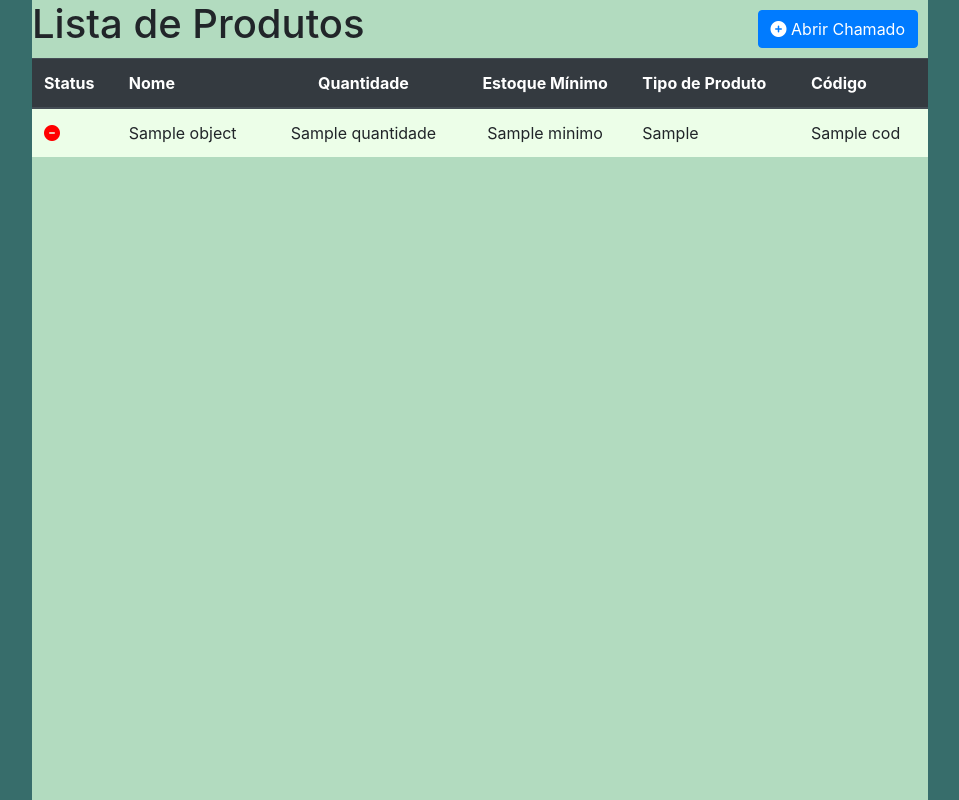
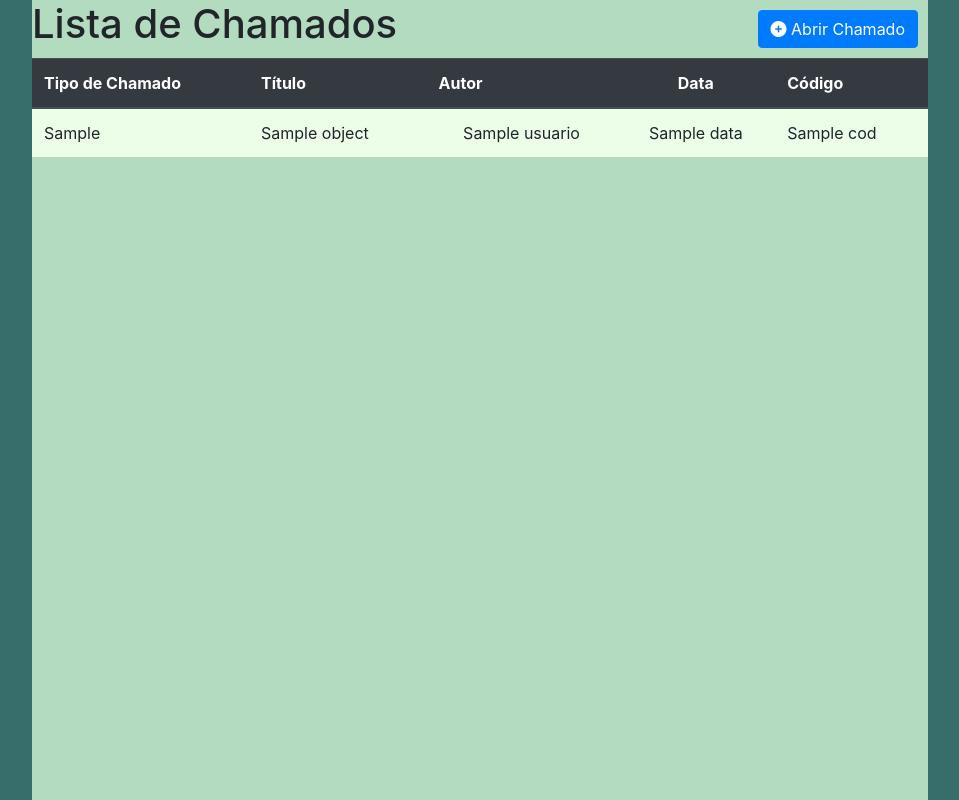
Before and after one commit to Lukempol/controle_estoque, a Django app: template templates/chamado/chamado_list.html in a window 1280 px wide. Shown: the part 56-856 px from the top of the page, without its empty margins (160-1119 px from the left). Run offline with Django 3.2, Linux system fonts and the light colour scheme; the template is opened without the code that fills it: most values are stand-ins (such as "Sample title", 1, 10 or a date in 2020); some libraries are stand-ins or nearby versions.

Commit message:
Abertura de chamado altera o Banco de Dados

```diff
--- a/chamado/mongoDB.py
+++ b/chamado/mongoDB.py
@@ -7,6 +7,6 @@ load_dotenv(project_folder)
 
 def mongo_conect():
     client = pymongo.MongoClient(str(os.getenv('MONGODB_URL')))
-    db = client.todo_sample
-    collection = db.todos
+    db = client.controle_estoque
+    collection = db.chamados
     return collection
--- a/templates/chamado/abertura.html
+++ b/templates/chamado/abertura.html
@@ -4,11 +4,12 @@
 <form id="form-container" method = "POST">
     {% csrf_token %}
     <div class="tipo_form">{{ tipo.as_p }}</div>
+    <div class="titulo_form">{{ titulo.as_p }}</div>
 
         {{ formset.management_form }}
         {% for form in formset %}
         <div class="product-form">
-        {{ form.as_p }}
+        {{ form }}
         </div>
         {% endfor %}
 
--- a/templates/chamado/chamado_list.html
+++ b/templates/chamado/chamado_list.html
@@ -11,7 +11,7 @@
 </script>
 
     <div class="titulo">
-      <h1 class="text-left"> Lista de Produtos
+      <h1 class="text-left"> Lista de Chamados
         <a href={% url 'abertura' %}>
         <button  type="button" class="btn btn-primary btn-large btn-voltar  float-right"><i class="fa-sharp fa-solid fa-circle-plus"></i> Abrir Chamado </button>
         </a>
@@ -32,12 +32,13 @@
         <table class="table">
           <thead class="thead-dark">
             <tr>
-                <th scope="col">Status</th>
-                <th scope="col">Nome</th>
-                <th class="text-center" scope="col">Quantidade</th>
-                <th class="text-center" scope="col">Estoque Mínimo</th>
-                <th scope="col">Tipo de Produto</th>
-                <th scope="col">Código</th>
+              <th scope="col">Tipo de Chamado</th>
+              <th scope="col">Título</th>
+              <th scope="col">Autor</th>
+              <th class="text-center" scope="col">Data</th>
+              <th scope="col">Código</th>
+
+
             </tr>
           </thead>
           <tbody class= "table table-list">
@@ -45,23 +46,14 @@
 
               {% url 'produto_detail' object.cod as url %}
               <tr class='clickable-row' data-href={{url}}>
-                <td>
-                  {% if object.quantidade > object.minimo %}
-                  <i class="fa-solid fa-circle-check" style="color:green"></i>
-                  {% elif object.quantidade <= object.minimo and object.quantidade > 0 %}
-                  <i class="fa-solid fa-triangle-exclamation" style="color:#FFA500"></i>
-                  {% else %}
-                  <i class="fa-solid fa-circle-minus" style="color:red"></i>
-                  {% endif %}
-                </td>
-                  <td>{{ object.name }}</td>
-                  <td class="text-center">{{ object.quantidade }}</td>
-                  <td class="text-center">{{ object.minimo }}</td>
-                  <td> {{ object.get_tipo_display }} </td>
+                  <td> {{ object.get_tipoChamado_display }} </td>
+                  <td >{{ object.titulo }}</td>
+                  <td class="text-center">{{ object.usuario }}</td>
+                  <td class="text-center">{{ object.data }}</td>
                   <td>{{ object.cod}}</td>
               </tr>
               {% empty %}
-              <p class="alert alert-warning">A lista está vazia</p>
+              <p class="alert alert-warning"> Não existem chamados no momento</p>
             {% endfor %}
           </tbody>
         </table>
--- a/templates/produto/produto_list.html
+++ b/templates/produto/produto_list.html
@@ -61,7 +61,7 @@
                   <td>{{ object.cod}}</td>
               </tr>
               {% empty %}
-              <p class="alert alert-warning">A lista está vazia</p>
+              <p class="alert alert-warning">A lista de chamados está vazia</p>
             {% endfor %}
           </tbody>
         </table>
```
Also changed, not shown: chamado/form.py (+8 -4 lines), chamado/models.py (+4 -3 lines), chamado/views.py (+29 -14 lines), chamado/migrations/0003_remove_chamado_tipo_chamado_tipochamado_and_more.py (added), chamado/migrations/0004_chamado_titulo_alter_chamado_tipochamado.py (added).
